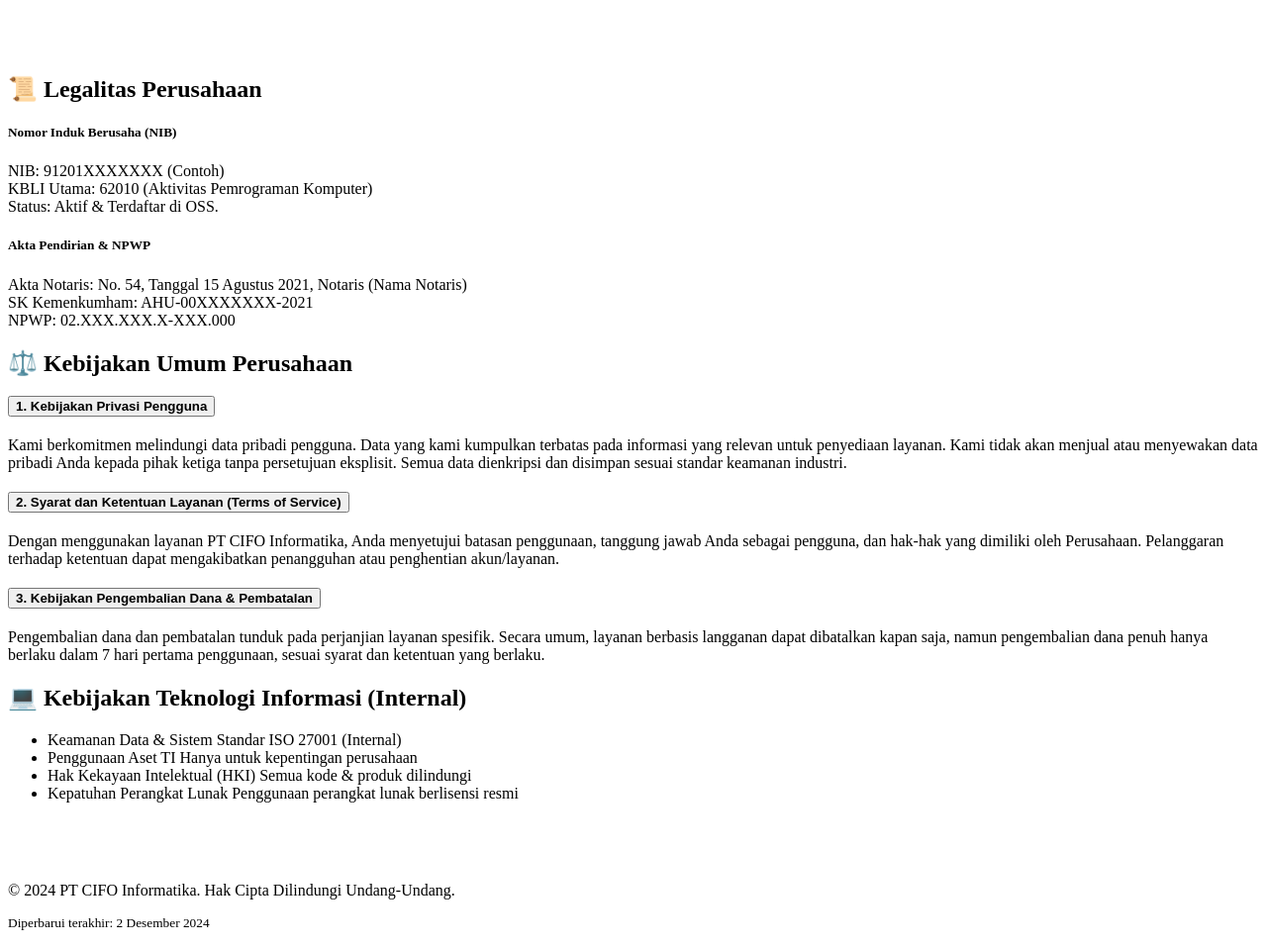
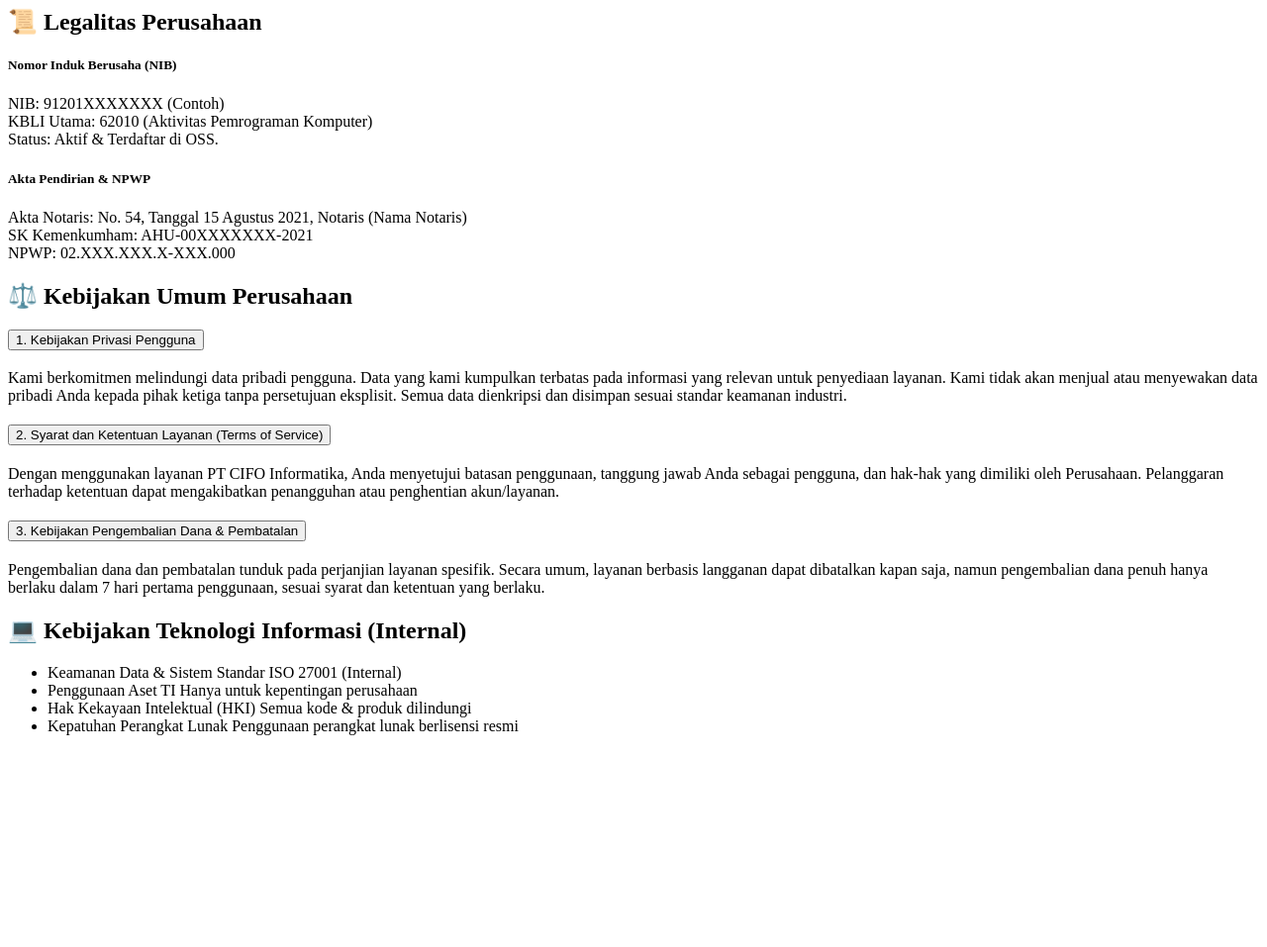
Before and after one commit to nansatna/apps-profil-cifo, a PHP site: page /pages/depan/profil/legal.php in a window 1280 px wide. Shown: the whole page at 99% size. After the commit the page ends 743 px from the top, so only its background shows below. Run offline with PHP 8.4, Linux system fonts and the light colour scheme.

Commit message:
merubah style

```diff
--- a/pages/depan/profil/legal.php
+++ b/pages/depan/profil/legal.php
@@ -1,16 +1,3 @@
-<style>
-        .header-section {
-            background-color: #f8f9fa; /* Light background for header */
-            padding: 4rem 0;
-        }
-        .content-section {
-            padding: 3rem 0;
-        }
-        .accordion-button {
-            font-weight: bold;
-        }
-    </style>
-
 <main class="content-section">
         <div class="container">
 
@@ -114,12 +101,3 @@
 
         </div>
     </main>
-
-    <footer class="bg-dark text-white py-4 mt-5">
-        <div class="container text-center">
-            <p>&copy; 2024 PT CIFO Informatika. Hak Cipta Dilindungi Undang-Undang.</p>
-            <p><small>Diperbarui terakhir: 2 Desember 2024</small></p>
-        </div>
-    </footer>
-
-    <script src="https://cdn.jsdelivr.net/npm/bootstrap@5.3.3/dist/js/bootstrap.bundle.min.js" integrity="sha384-YvpcrYf0tY3lHB60NNkmXc5s9fDVZLESaAA55NDzOxhy9GkcIdslK1eN7N6jIeHz" crossorigin="anonymous"></script>
```
Also changed, not shown: style/depan/legal.php (added, +12 -0 lines), style/depan/menu.php (line endings or trailing spaces).
